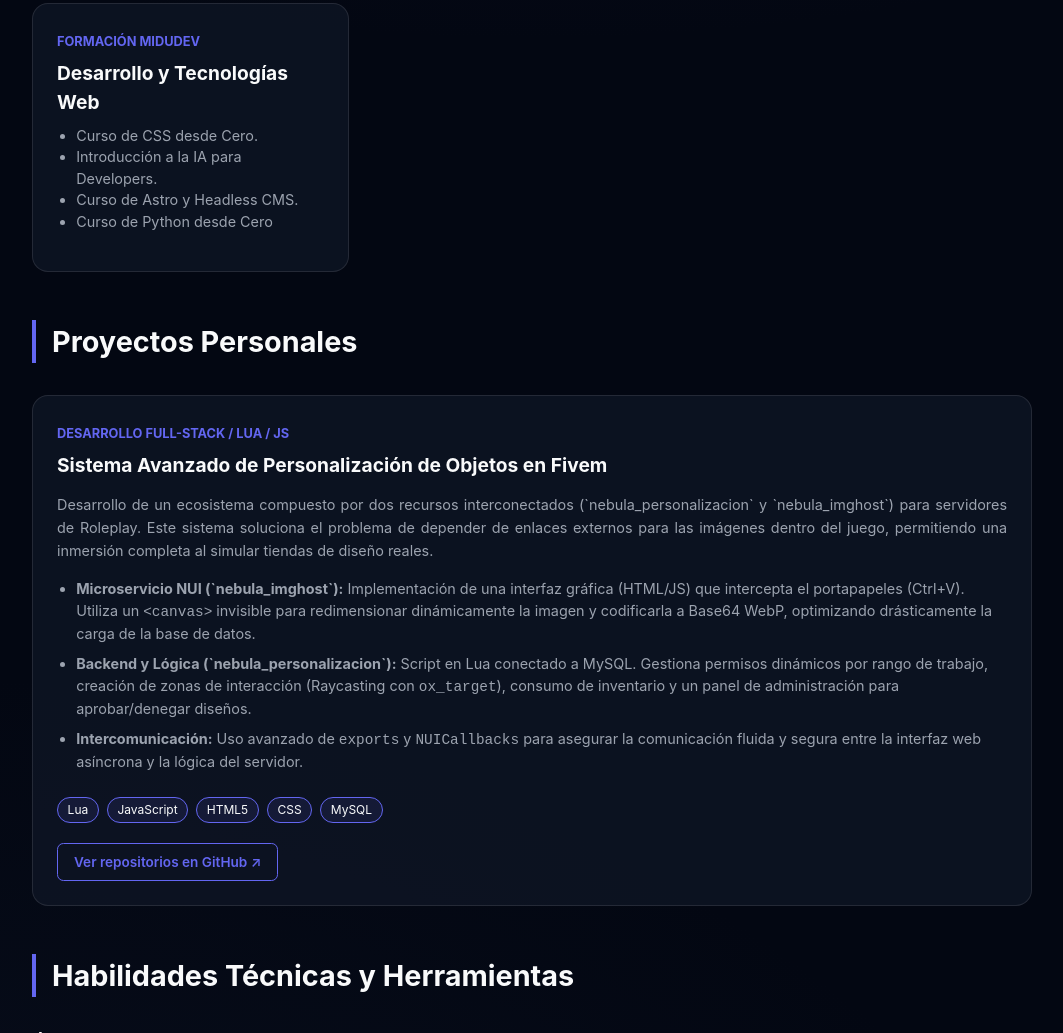
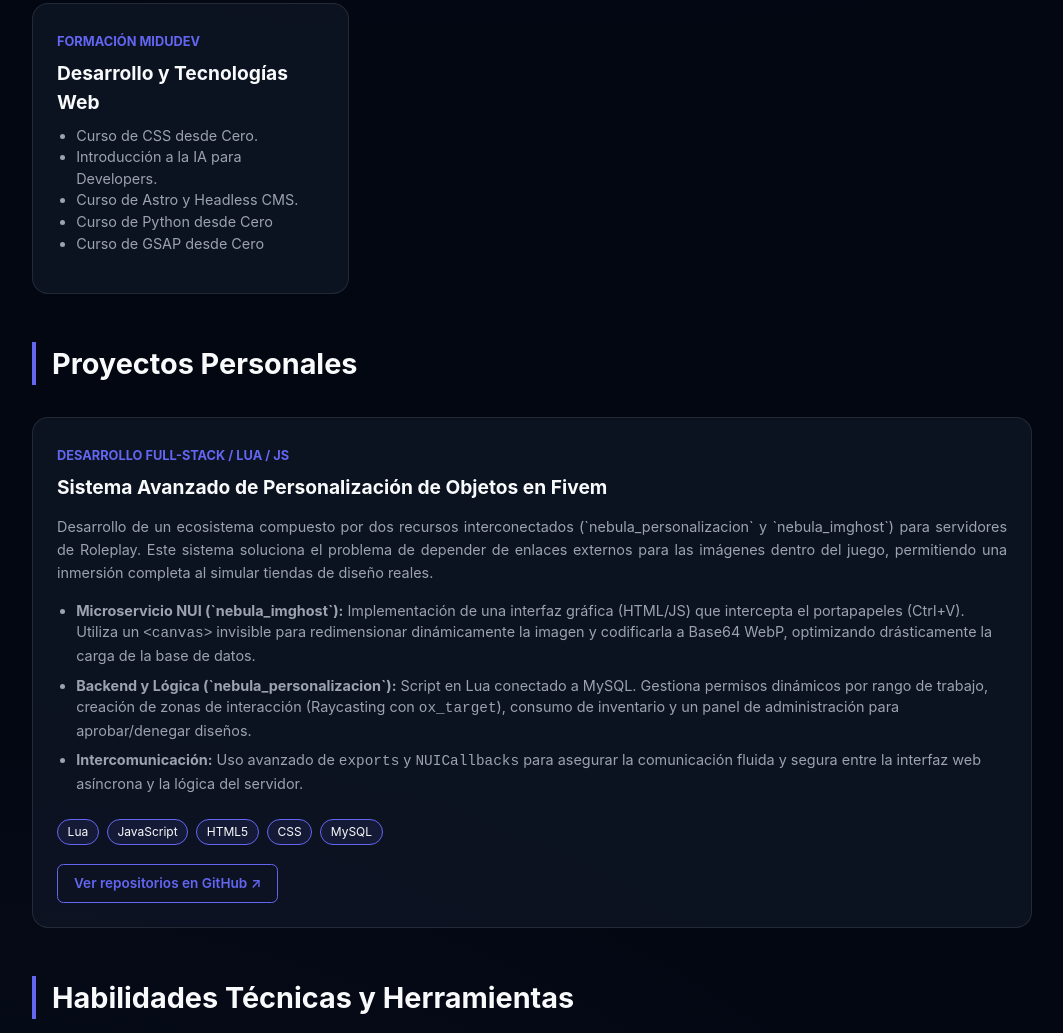
Before and after one commit to Pletesote/Portafolios-Adrian-Mira, a plain HTML site: page index.html in a window 1280 px wide. Shown: the part 1464-2497 px from the top of the page, without its empty margins (108-1171 px from the left). Drawn offline with Linux system fonts and the light colour scheme.

Commit message:
Portafolios Adrian Mira

```diff
--- a/index.html
+++ b/index.html
@@ -604,6 +604,7 @@
                 <li>Introducción a la IA para Developers.</li>
                 <li>Curso de Astro y Headless CMS.</li>
 		<li>Curso de Python desde Cero</li>
+		<li>Curso de GSAP desde Cero</li>
               </ul>
             </div>
           </div>
```
